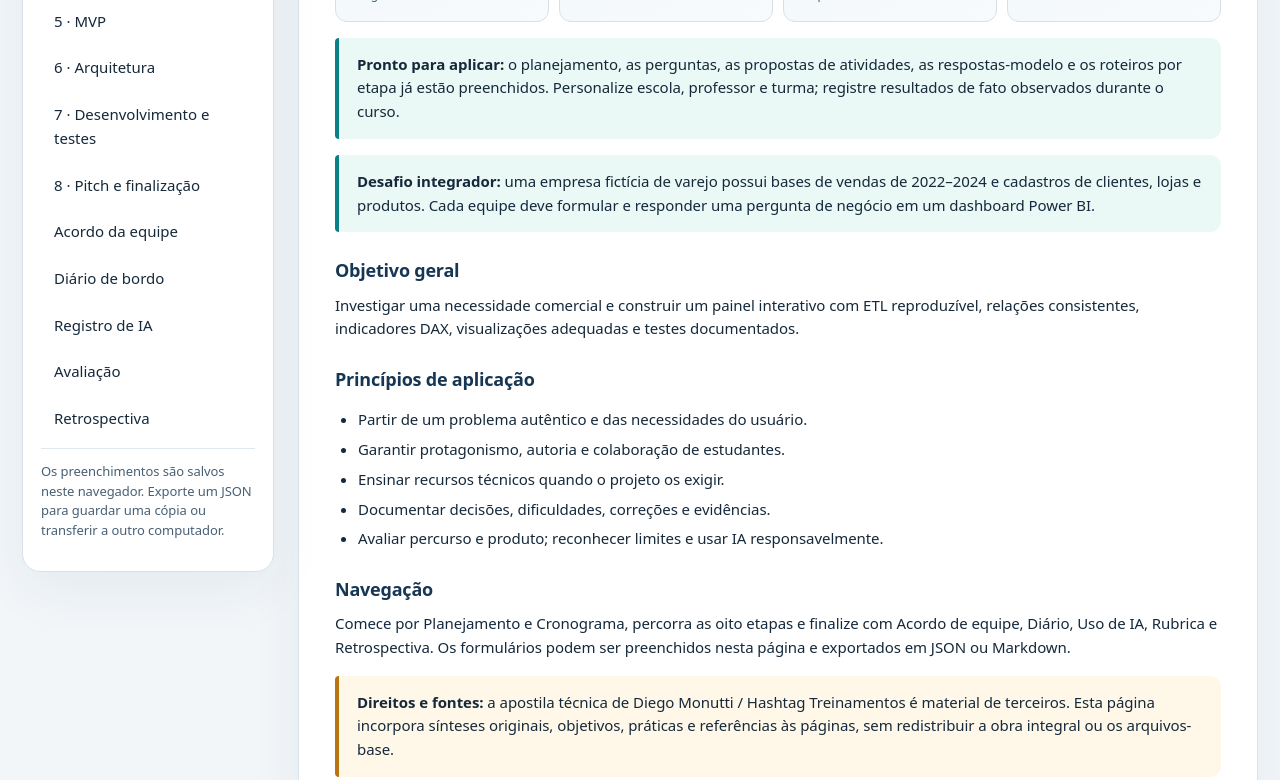
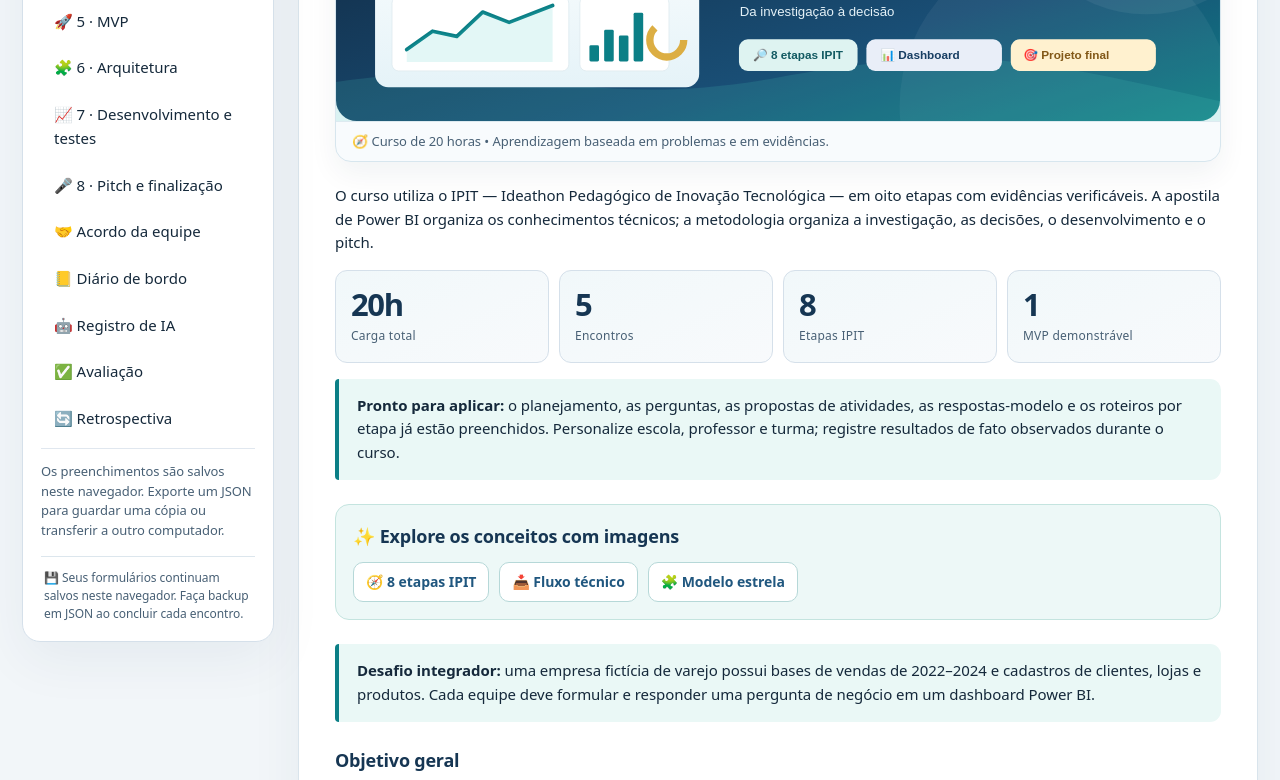
Before and after one commit to smp-sandramariapereira/projeto-powerbi-ipit, a plain HTML site: page index.html in a window 1280 px wide. Shown: the part 633-1413 px from the top of the page. Drawn offline with Linux system fonts and the light colour scheme.

Commit message:
feat: ativar infográficos e emojis na página do professor

```diff
--- a/index.html
+++ b/index.html
@@ -13,6 +13,7 @@ header{padding:30px max(20px,calc((100% - 1240px)/2));background:linear-gradient
 @media print{body{background:white;font-size:11px}header{background:white;color:black;padding:8px 0}.sidebar,.toolbar,.actions,.copyright{display:none!important}.shell{display:block;padding:0}.panel,.panel[hidden]{display:block!important;border:0;box-shadow:none;border-radius:0;padding:12px 0;break-before:page}.panel:first-child{break-before:auto}.sheet{break-inside:avoid}.field textarea{min-height:50px}.field input,.field textarea,.field select{border:0;border-bottom:1px solid #aaa}details{break-inside:avoid}details:not([open])>*:not(summary){display:block!important}pre{white-space:pre-wrap;color:#111;background:#f2f2f2}.metrics{grid-template-columns:repeat(4,1fr)}}
 </style>
 <link rel="stylesheet" href="design-system.css">
+<link rel="stylesheet" href="visual-extras.css">
 </head>
 <body>
 <header><div class="eyebrow">Metodologia IPIT · Sandra Maria Pereira</div><h1>Power BI na Prática — Curso de 20 horas</h1><p>Plano pedagógico, conteúdos da apostila distribuídos nas oito etapas, atividades orientadas e fichas digitais preenchíveis pelo professor.</p></header>
@@ -159,4 +160,5 @@ render();document.querySelectorAll('.checks input[type=checkbox]').forEach(cb=>{
 })();
 </script>
 <script src="professor-preenchido.js"></script>
+<script src="visual-extras.js"></script>
 </body></html>
```
